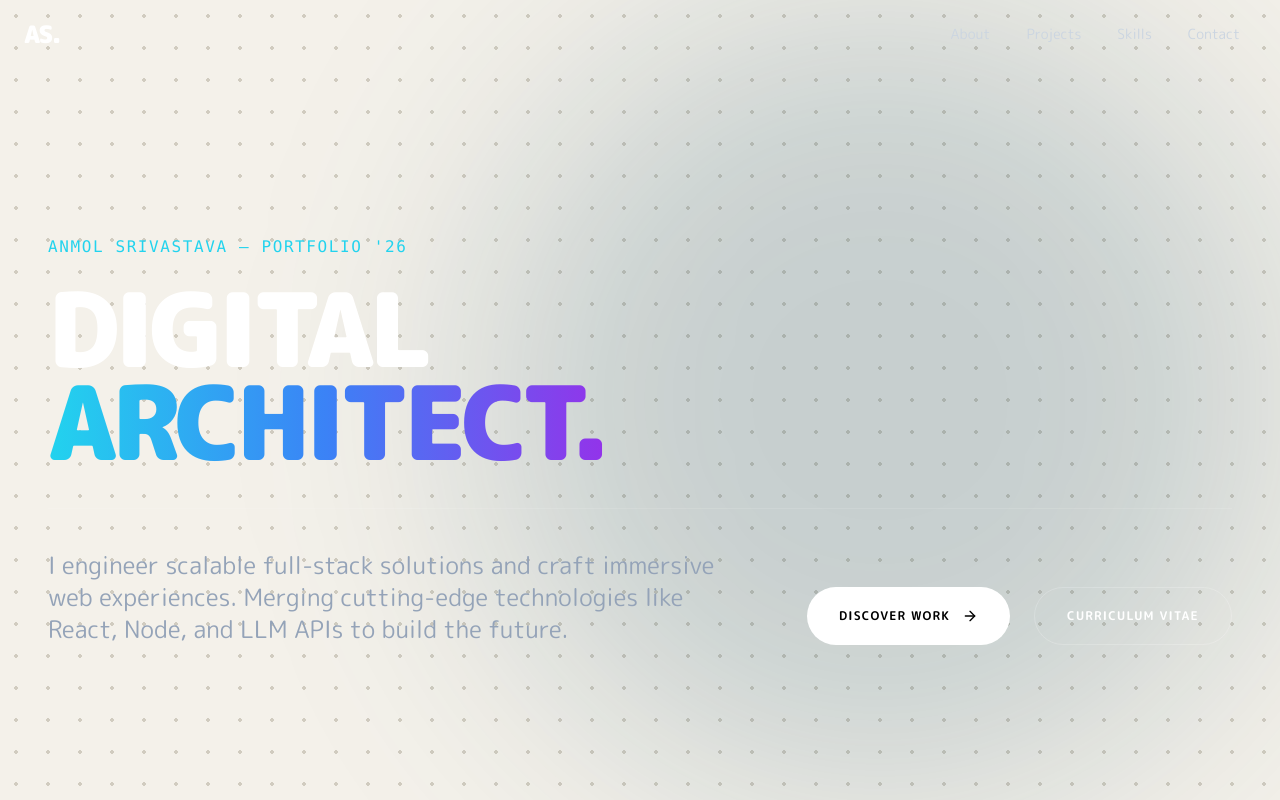
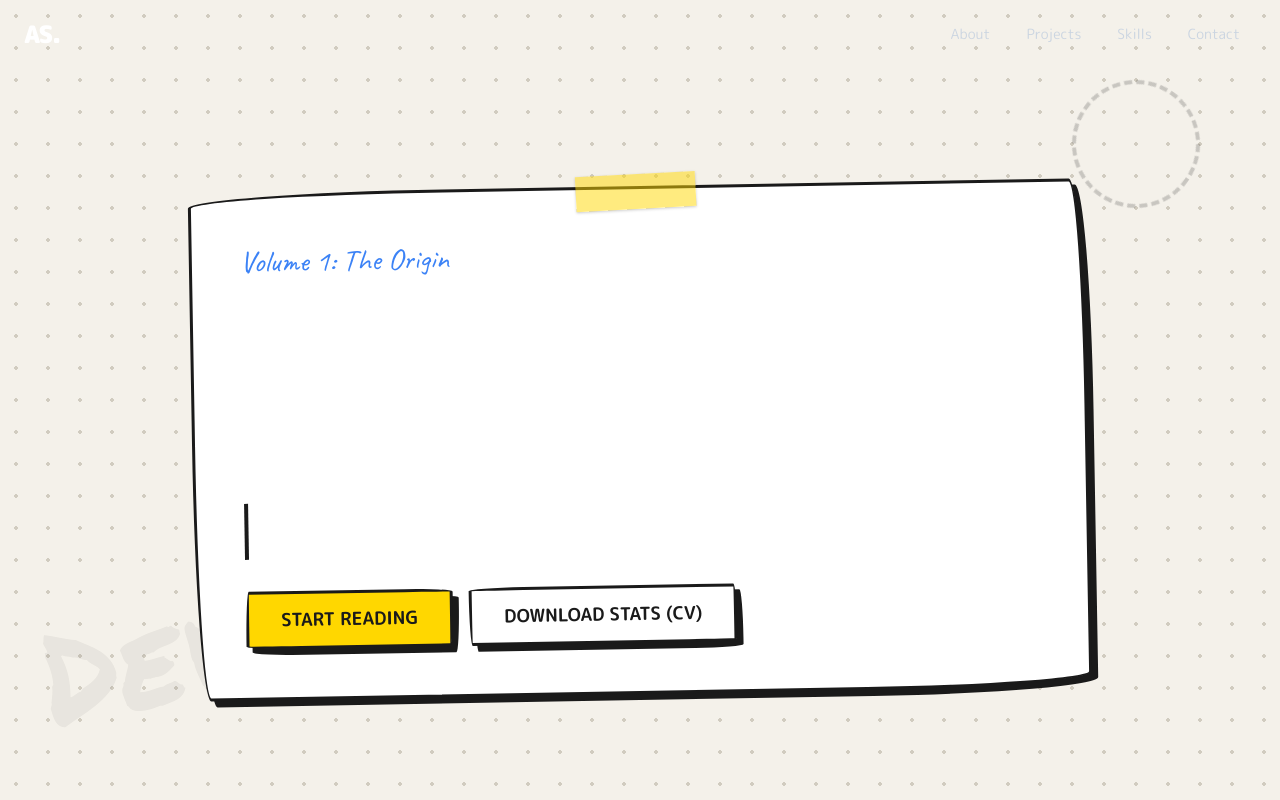
Before and after one commit to Anmol-Srivastava-073/portfolio, a React (Vite) app: page / in a window 1280 px wide. Shown: the top 800 px of the page. Built offline with nearby package versions, Linux system fonts and the light colour scheme.

Commit message:
Update Hero.jsx

```diff
--- a/src/components/Hero.jsx
+++ b/src/components/Hero.jsx
@@ -1,72 +1,51 @@
 import { motion } from 'framer-motion'
 import { Link } from 'react-scroll'
-import { ArrowRight } from 'lucide-react'
 
 function Hero() {
-  const container = {
-    hidden: { opacity: 0 },
-    show: {
-      opacity: 1,
-      transition: { staggerChildren: 0.15, delayChildren: 0.2 }
-    }
-  }
+  return (
+    <section id="root" className="min-h-screen flex items-center justify-center pt-20 px-6 relative overflow-hidden">
 
-  const item = {
-    hidden: { opacity: 0, y: 50 },
-    show: { opacity: 1, y: 0, transition: { duration: 1, ease: [0.16, 1, 0.3, 1] } }
-  }
-
-  return (
-    <section id="root" className="relative min-h-screen flex flex-col justify-center px-6 md:px-12 pt-20 overflow-hidden">
-      <div className="absolute inset-0 bg-grid-pattern pointer-events-none opacity-50"></div>
-
-      {/* Decorative blurred background shapes */}
-      <div className="absolute top-0 right-0 w-[800px] h-[800px] bg-cyan-900/20 rounded-full mix-blend-screen filter blur-[120px] animate-blob"></div>
+      {/* Background sketch elements */}
+      <div className="absolute top-20 right-20 w-32 h-32 border-4 border-dashed border-ink/20 rounded-full animate-[spin_20s_linear_infinite]"></div>
+      <div className="absolute bottom-20 left-10 text-9xl text-ink/5 font-marker -rotate-12">Dev.</div>
 
       <motion.div
-        variants={container}
-        initial="hidden"
-        animate="show"
-        className="relative z-10 w-full max-w-7xl mx-auto"
+        initial={{ opacity: 0, y: 30 }}
+        animate={{ opacity: 1, y: 0 }}
+        transition={{ duration: 0.8 }}
+        className="max-w-4xl mx-auto w-full relative z-10"
       >
-        <motion.p variants={item} className="text-cyan-400 font-mono tracking-widest uppercase mb-6 text-sm md:text-base">
-          Anmol Srivastava — Portfolio '26
-        </motion.p>
+        <div className="sketch-border bg-white p-8 md:p-12 shadow-sketch relative transform -rotate-1 hover:rotate-0 transition-transform duration-300">
+          <div className="washi-tape bg-markerRed/40 w-32 rotate-3"></div>
 
-        <motion.h1 variants={item} className="text-[12vw] md:text-[8vw] font-black text-white leading-[0.9] tracking-tighter mb-8 uppercase">
-          Digital <br />
-          <span className="text-transparent bg-clip-text bg-gradient-to-r from-cyan-400 via-blue-500 to-purple-600">
-            Architect.
-          </span>
-        </motion.h1>
+          <p className="font-handwritten text-3xl text-markerBlue mb-2">Volume 1: The Origin</p>
 
-        <motion.div variants={item} className="flex flex-col md:flex-row justify-between items-start md:items-end gap-10 border-t border-white/10 pt-10 mt-10">
-          <p className="text-xl md:text-2xl text-slate-400 max-w-2xl font-light leading-relaxed">
-            I engineer scalable full-stack solutions and craft immersive web experiences.
-            Merging cutting-edge technologies like React, Node, and LLM APIs to build the future.
+          <h1 className="text-5xl md:text-8xl font-black font-manga uppercase tracking-tighter mb-6 leading-none">
+            Anmol <br /> Srivastava
+          </h1>
+
+          <p className="font-manga text-lg md:text-xl font-bold mb-8 max-w-2xl border-l-4 border-ink pl-4">
+            BTech CSE Student @ MUJ. Full-stack developer, API tinkerer, and open-source contributor writing the next chapter of the web.
           </p>
 
-          <div className="flex flex-col sm:flex-row gap-6 shrink-0">
+          <div className="flex flex-wrap gap-4">
             <Link
-              to="projects"
+              to="about"
               smooth={true}
-              duration={1000}
-              className="group flex items-center justify-center gap-3 bg-white text-black px-8 py-5 rounded-full font-bold uppercase tracking-widest text-xs hover:bg-cyan-400 transition-colors duration-500 cursor-pointer"
+              className="sketch-border-alt bg-markerYellow text-ink px-8 py-3 font-bold text-lg uppercase cursor-pointer shadow-sketch hover:shadow-sketch-hover hover:translate-y-1 hover:translate-x-1 transition-all"
             >
-              Discover Work
-              <ArrowRight className="group-hover:translate-x-2 transition-transform duration-500" size={16} />
+              Start Reading
             </Link>
-
             <a
               href="/photos/AnmolResume.pdf"
               target="_blank"
               rel="noopener noreferrer"
-              className="flex items-center justify-center px-8 py-5 rounded-full font-bold uppercase tracking-widest text-xs text-white border border-white/20 hover:border-white transition-colors duration-500"
+              className="sketch-border bg-white text-ink px-8 py-3 font-bold text-lg uppercase cursor-pointer shadow-sketch hover:shadow-sketch-hover hover:translate-y-1 hover:translate-x-1 transition-all"
             >
-              Curriculum Vitae
+              Download Stats (CV)
             </a>
           </div>
-        </motion.div>
+        </div>
       </motion.div>
     </section>
   )
```
